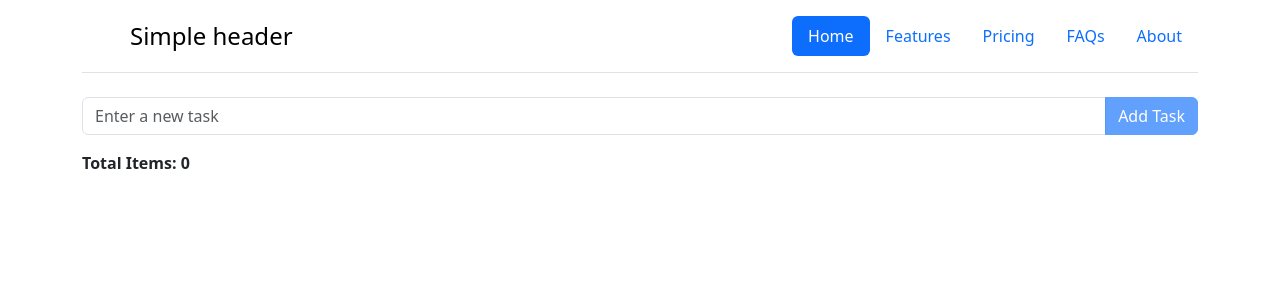
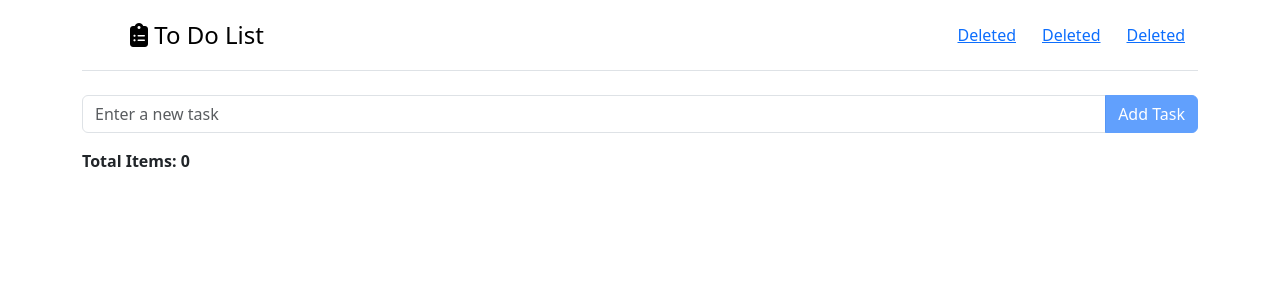
Before and after one commit to valerioprds/to-do-list, an Angular app: page / in a window 1280 px wide. Shown: the top 300 px of the page. Built offline with nearby package versions, Linux system fonts and the light colour scheme.

Commit message:
now can show deleted

```diff
--- a/src/app/app.routes.ts
+++ b/src/app/app.routes.ts
@@ -8,6 +8,6 @@ export const routes: Routes = [
   { path: 'deleted', component: DeletedTodosComponent },
 
 
-  { path: '**', redirectTo: '', pathMatch: 'full' },
+ // { path: '**', redirectTo: '', pathMatch: 'full' },
 
 ];
--- a/src/app/deleted-todos/deleted-todos.component.html
+++ b/src/app/deleted-todos/deleted-todos.component.html
@@ -1,3 +1,3 @@
 <li class="list-group-item" *ngFor="let todo of deletedTodos">
-  {{ todo.title }}scfbdfb
+  {{ todo.title }}
 </li>
--- a/src/app/header/header.component.html
+++ b/src/app/header/header.component.html
@@ -1,16 +1,36 @@
 <div class="container">
-  <header class="d-flex flex-wrap justify-content-center py-3 mb-4 border-bottom">
-    <a href="/" class="d-flex align-items-center mb-3 mb-md-0 me-md-auto link-body-emphasis text-decoration-none">
-      <svg class="bi me-2" width="40" height="32"><use xlink:href="#bootstrap"></use></svg>
-      <span class="fs-4">Simple header</span>
+  <header
+    class="d-flex flex-wrap justify-content-center py-3 mb-4 border-bottom"
+  >
+    <a
+      href="/"
+      class="d-flex align-items-center mb-3 mb-md-0 me-md-auto link-body-emphasis text-decoration-none"
+    >
+      <svg class="bi me-2" width="40" height="32">
+        <use xlink:href="#bootstrap"></use>
+      </svg>
+      <span class="fs-4"
+        ><i class="fa-solid fa-clipboard-list"></i> To Do List</span
+      >
     </a>
 
     <ul class="nav nav-pills">
-      <li class="nav-item"><a href="#" class="nav-link active" aria-current="page">Home</a></li>
-      <li class="nav-item"><a href="#" class="nav-link">Features</a></li>
-      <li class="nav-item"><a href="#" class="nav-link">Pricing</a></li>
-      <li class="nav-item"><a href="#" class="nav-link">FAQs</a></li>
-      <li class="nav-item"><a href="#" class="nav-link">About</a></li>
+      <li class="nav-item">
+        <button (click)="showDeleted()" class="btn btn-link" >
+          Deleted
+        </button>
+      </li>
+      <li class="nav-item">
+        <button (click)="showDeleted()" class="btn btn-link" >
+          Deleted
+        </button>
+      </li>
+      <li class="nav-item">
+        <button (click)="showDeleted()" class="btn btn-link" >
+          Deleted
+        </button>
+      </li>
+
     </ul>
   </header>
 </div>
--- a/src/app/header/header.component.ts
+++ b/src/app/header/header.component.ts
@@ -1,4 +1,5 @@
 import { Component } from '@angular/core';
+import { Router } from '@angular/router';
 
 @Component({
   selector: 'app-header',
@@ -9,4 +10,13 @@ import { Component } from '@angular/core';
 })
 export class HeaderComponent {
 
+  constructor(
+
+    private router: Router
+  ) {}
+
+  showDeleted() {
+    this.router.navigate(['/deleted']);
+
+  }
 }
--- a/src/app/main/main.component.html
+++ b/src/app/main/main.component.html
@@ -55,3 +55,7 @@
     </li>
   </ul>
 </div>
+
+
+
+<app-deleted-todos></app-deleted-todos>
--- a/src/app/services/todo.service.ts
+++ b/src/app/services/todo.service.ts
@@ -32,9 +32,9 @@ export class TodoService {
   }
 
   getDeletedTodos(): Todo[] {
-    console.log(
+   /*  console.log(
       `888888888888getDeletedTodos    deleted array ${this.deletedTodos} `
-    );
+    ); */
     return this.deletedTodos;
   }
 
```
Also changed, not shown: src/app/main/main.component.ts (+7 -6 lines).
